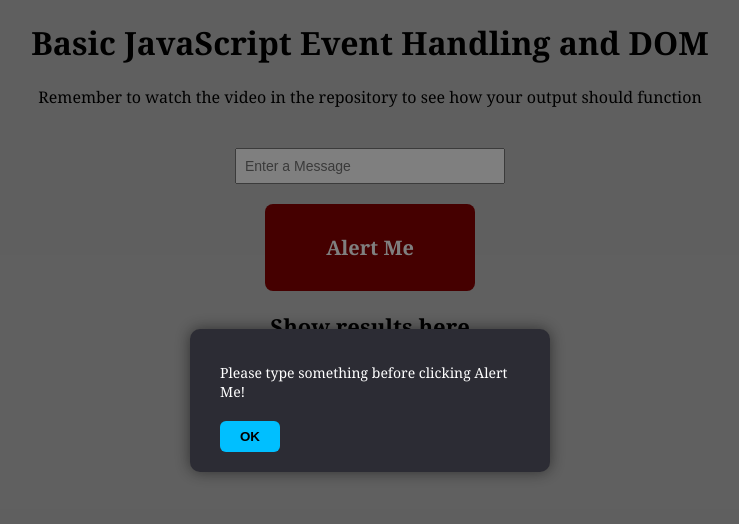
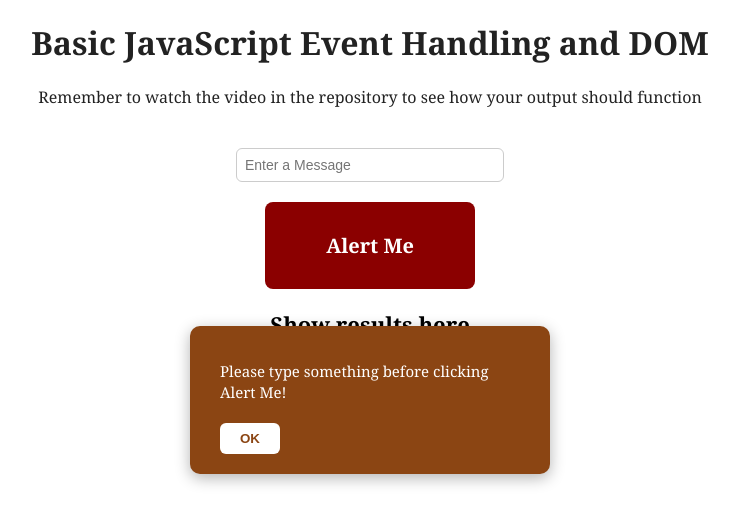
Before and after one commit to Sekma-n/lab9, a plain HTML site: page index.html in a window 1280 px wide. Both pictures are taken after a click on the element "Alert Me". Shown: the whole page, without its empty margins (270-1009 px from the left). Drawn offline with Linux system fonts and the light colour scheme.

Commit message:
Update styles and functionality of custom alert

```diff
--- a/index.html
+++ b/index.html
@@ -5,8 +5,11 @@
   <title>Basic JavaScript Event Handling and DOM</title>
   <style>
     body {
-      background-color: #c0c0c0;
+      background-color: white;
       font-family: Georgia, serif;
+      color: #222;
+      margin: 0;
+      padding: 0;
     }
 
     .center {
@@ -22,6 +25,8 @@
       padding: 8px;
       width: 250px;
       font-size: 14px;
+      border: 1px solid #ccc;
+      border-radius: 6px;
     }
 
     #entrybutton {
@@ -34,11 +39,12 @@
       font-size: 20px;
       font-weight: bold;
       border-radius: 8px;
-      transition: background-color 0.3s;
+      transition: background-color 0.3s, transform 0.2s;
     }
 
     #entrybutton:hover {
       background-color: red;
+      transform: scale(1.05);
     }
 
     h2 {
@@ -46,36 +52,33 @@
       color: black;
     }
 
-    /* ---------- Custom Alert Modal ---------- */
+    /* ---------- Custom Alert (Slide-up + Brown Box) ---------- */
     #customAlert {
       position: fixed;
-      top: 0;
-      left: 0;
-      width: 100%;
-      height: 100%;
-      background-color: rgba(0, 0, 0, 0.5);
-      display: flex;
-      align-items: center;
-      justify-content: center;
+      top: 50%;
+      left: 50%;
+      transform: translate(-50%, 100%); /* start below view */
       opacity: 0;
       visibility: hidden;
-      transition: opacity 0.4s ease, visibility 0.4s ease;
+      transition: transform 0.5s ease, opacity 0.5s ease, visibility 0.5s ease;
+      z-index: 999;
     }
 
     #customAlert.show {
       opacity: 1;
       visibility: visible;
+      transform: translate(-50%, -50%); /* slide up to center */
     }
 
     #alertBox {
-      background-color: #2c2c34;
+      background-color: #8B4513; /* brown */
       color: white;
       padding: 20px 30px;
       border-radius: 10px;
-      box-shadow: 0 0 15px rgba(0, 0, 0, 0.5);
+      box-shadow: 0 4px 15px rgba(0, 0, 0, 0.3);
       text-align: left;
       max-width: 300px;
-      transform: scale(0.9);
+      transform: scale(0.95);
       transition: transform 0.3s ease;
     }
 
@@ -85,22 +88,24 @@
 
     #alertMessage {
       margin-bottom: 20px;
-      font-size: 14px;
+      font-size: 15px;
+      line-height: 1.4;
     }
 
     #alertOk {
-      background-color: #00bfff;
-      color: black;
+      background-color: #fff;
+      color: #8B4513;
       border: none;
       padding: 8px 20px;
       border-radius: 6px;
       cursor: pointer;
       font-weight: bold;
-      transition: background-color 0.2s;
+      transition: background-color 0.2s, transform 0.2s;
     }
 
     #alertOk:hover {
-      background-color: #46c7ff;
+      background-color: #f5deb3; /* light wheat tone */
+      transform: scale(1.05);
     }
   </style>
 </head>
@@ -114,10 +119,10 @@
     <h2 id="textoutput" class="center">Show results here</h2>
   </div>
 
-  <!-- Custom Alert Modal -->
+  <!-- Custom Alert (Brown Box + Slide-Up Animation) -->
   <div id="customAlert">
     <div id="alertBox">
-      <p id="alertMessage"></p>
+      <p id="alertMessage">Sekang Segotso: sdsf</p>
       <button id="alertOk">OK</button>
     </div>
   </div>
@@ -132,22 +137,22 @@
       const alertMessage = document.getElementById("alertMessage");
       const alertOk = document.getElementById("alertOk");
 
-      // Function to show the custom alert with fade-in
+      // Show the alert (slide up + fade in)
       function showAlert(message) {
         alertMessage.textContent = message;
         customAlert.classList.add("show");
         alertOk.focus();
       }
 
-      // Function to hide the alert with fade-out
+      // Hide the alert (slide down + fade out)
       function closeAlert() {
         customAlert.classList.remove("show");
         setTimeout(() => {
           textInput.focus();
-        }, 400); // wait for fade-out animation to finish
+        }, 500); // Wait for animation
       }
 
-      // Function to handle main action
+      // Handle main action
       function handleAlertAction() {
         const userText = textInput.value.trim();
 
@@ -160,20 +165,20 @@
         output.textContent = userText;
       }
 
-      // Trigger action on button click
+      // Button click
       alertButton.addEventListener("click", handleAlertAction);
 
-      // Trigger action when pressing Enter in input field
+      // Enter key in input
       textInput.addEventListener("keypress", function (event) {
         if (event.key === "Enter") {
           handleAlertAction();
         }
       });
 
-      // Close alert on OK button click
+      // Close alert
       alertOk.addEventListener("click", closeAlert);
 
-      // Close alert on Enter key when alert is visible
+      // Close alert with Enter key
       document.addEventListener("keydown", function (event) {
         if (customAlert.classList.contains("show") && event.key === "Enter") {
           closeAlert();
```
